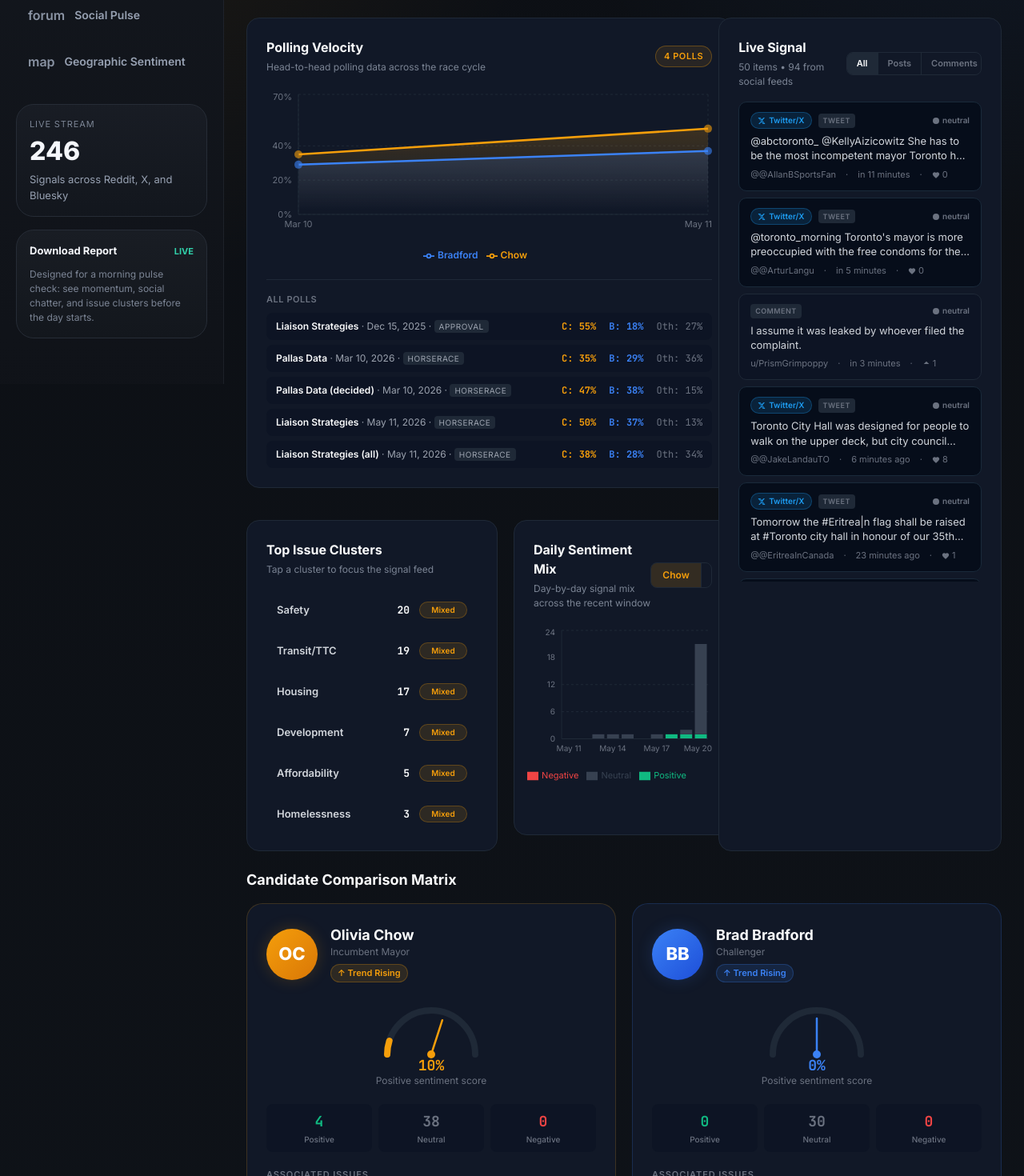
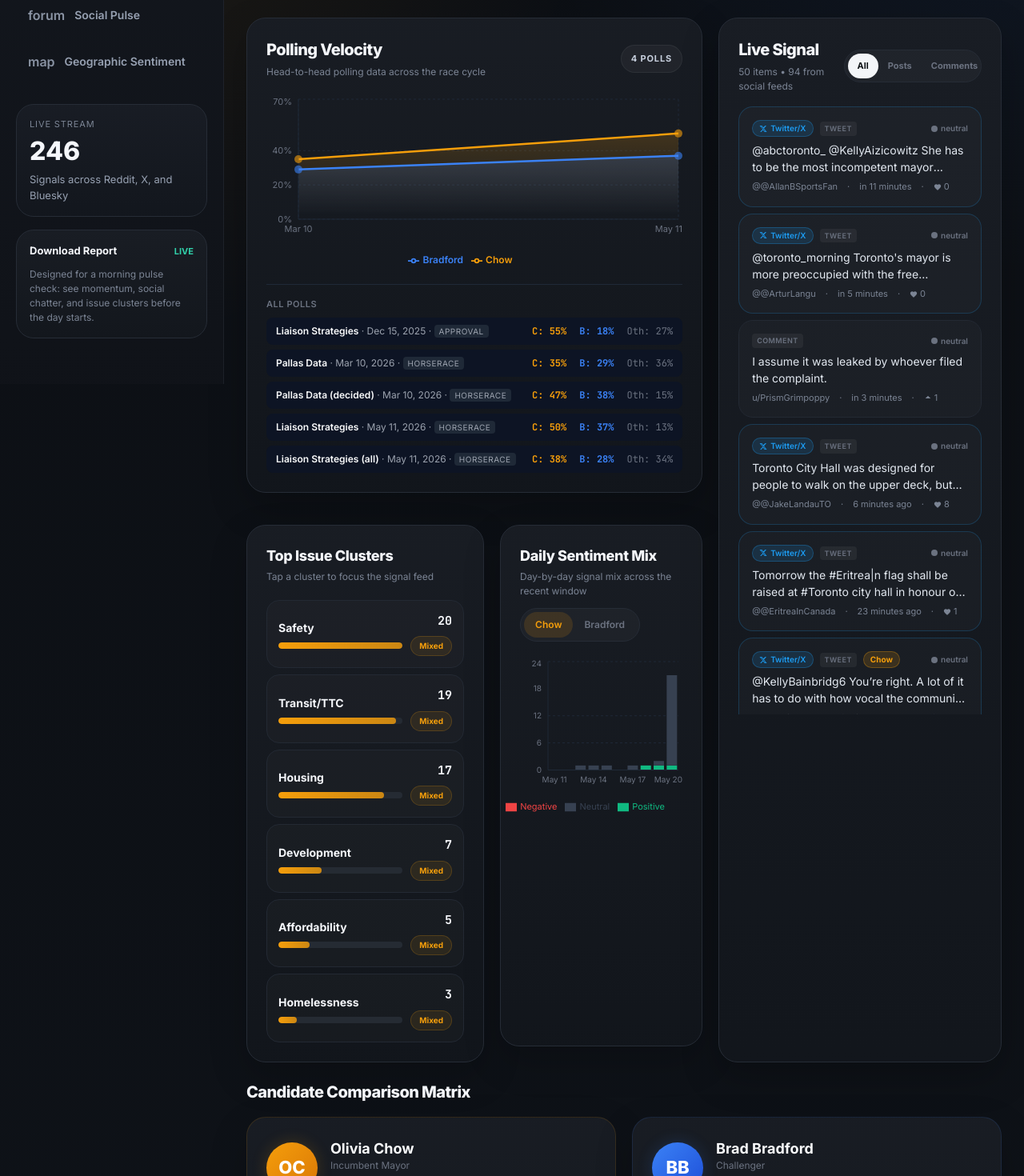
Before and after one commit to sashbot85/toronto-pulse, a Next.js app: page / in a window 1280 px wide. Shown: the part 320-1790 px from the top of the page at 80% size. Built offline with nearby package versions, Linux system fonts and the light colour scheme.

Commit message:
Port dashboard visuals closer to Stitch design

```diff
--- a/src/components/CandidateCards.tsx
+++ b/src/components/CandidateCards.tsx
@@ -105,12 +105,13 @@ function CandidateCard({
     <div
       className="card-hover"
       style={{
-        background: '#111827',
-        border: `1px solid ${color}30`,
-        borderRadius: '20px',
+        background: 'linear-gradient(180deg, rgba(25,29,36,0.98), rgba(18,22,28,0.98))',
+        border: `1px solid ${color}22`,
+        borderRadius: '24px',
         padding: '28px 24px',
         flex: 1,
         minWidth: 0,
+        boxShadow: '0 18px 48px rgba(0,0,0,0.18)',
       }}
     >
       {/* Avatar */}
@@ -257,7 +258,7 @@ export default function CandidateCards({ sentiment, loading }: CandidateCardsPro
 
   return (
     <div style={{ marginBottom: '24px' }}>
-      <h2 style={{ fontSize: '18px', fontWeight: 700, color: '#f9fafb', marginBottom: '16px' }}>
+      <h2 style={{ fontSize: '20px', fontWeight: 800, color: '#f5f7fb', marginBottom: '16px', letterSpacing: '-0.03em' }}>
         Candidate Comparison Matrix
       </h2>
       <div style={{ display: 'flex', gap: '20px', flexWrap: 'wrap' }}>
--- a/src/components/GeoSentiment.tsx
+++ b/src/components/GeoSentiment.tsx
@@ -24,13 +24,14 @@ export default function GeoSentiment({ sentiment, loading }: GeoSentimentProps)
 
   return (
     <div style={{
-      background: '#111827',
-      border: '1px solid #1f2937',
-      borderRadius: '16px',
+      background: 'linear-gradient(180deg, rgba(25,29,36,0.98), rgba(18,22,28,0.98))',
+      border: '1px solid #262c36',
+      borderRadius: '24px',
       padding: '24px',
+      boxShadow: '0 18px 48px rgba(0,0,0,0.18)',
     }}>
       <div style={{ marginBottom: '20px' }}>
-        <h2 style={{ margin: 0, fontSize: '16px', fontWeight: 700, color: '#f9fafb' }}>
+        <h2 style={{ margin: 0, fontSize: '20px', fontWeight: 800, color: '#f5f7fb', letterSpacing: '-0.03em' }}>
           Geographic Sentiment Map
         </h2>
         <p style={{ margin: '4px 0 0', fontSize: '12px', color: '#7b8494' }}>
--- a/src/components/IssueTracker.tsx
+++ b/src/components/IssueTracker.tsx
@@ -27,14 +27,15 @@ export default function IssueTracker({ sentiment, loading, onSelectIssue, select
 
   return (
     <div style={{
-      background: '#111827',
-      border: '1px solid #1f2937',
-      borderRadius: '16px',
+      background: 'linear-gradient(180deg, rgba(25,29,36,0.98), rgba(18,22,28,0.98))',
+      border: '1px solid #262c36',
+      borderRadius: '24px',
       padding: '24px',
+      boxShadow: '0 18px 48px rgba(0,0,0,0.18)',
     }}>
       <div style={{ display: 'flex', alignItems: 'center', justifyContent: 'space-between', marginBottom: '20px' }}>
         <div>
-          <h2 style={{ margin: 0, fontSize: '16px', fontWeight: 700, color: '#f9fafb' }}>
+          <h2 style={{ margin: 0, fontSize: '18px', fontWeight: 800, color: '#f5f7fb', letterSpacing: '-0.02em' }}>
             Top Issue Clusters
           </h2>
           <p style={{ margin: '4px 0 0', fontSize: '12px', color: '#7b8494' }}>
@@ -81,54 +82,49 @@ export default function IssueTracker({ sentiment, loading, onSelectIssue, select
                 key={issue.name}
                 onClick={() => onSelectIssue(isSelected ? null : issue.name)}
                 style={{
-                  display: 'flex',
+                  display: 'grid',
+                  gridTemplateColumns: '1fr auto',
                   alignItems: 'center',
-                  gap: '12px',
-                  padding: '10px 12px',
-                  background: isSelected ? '#1f2937' : 'transparent',
-                  border: `1px solid ${isSelected ? '#374151' : 'transparent'}`,
-                  borderRadius: '10px',
+                  gap: '10px',
+                  padding: '14px 14px',
+                  background: isSelected ? 'rgba(255,255,255,0.05)' : 'rgba(255,255,255,0.02)',
+                  border: `1px solid ${isSelected ? '#3a4352' : '#232933'}`,
+                  borderRadius: '16px',
                   cursor: 'pointer',
                   width: '100%',
                   textAlign: 'left',
                   transition: 'all 0.15s ease',
                 }}
               >
-                {/* Issue name */}
-                <div style={{ width: '110px', fontSize: '13px', fontWeight: 600, color: '#d1d5db', flexShrink: 0 }}>
+                <div>
+                  <div style={{ fontSize: '14px', fontWeight: 700, color: '#f5f7fb', marginBottom: '8px' }}>
                     {issue.name}
                   </div>
-
-                {/* Bar */}
-                <div style={{ flex: 1, height: '6px', background: '#1f2937', borderRadius: '3px', overflow: 'hidden' }}>
+                  <div style={{ height: '8px', background: '#252b33', borderRadius: '999px', overflow: 'hidden' }}>
                     <div style={{
                       height: '100%',
                       width: `${pct}%`,
-                    background: color,
-                    borderRadius: '3px',
+                      background: `linear-gradient(90deg, ${color}, ${color}cc)`,
+                      borderRadius: '999px',
                       transition: 'width 0.5s ease',
                     }} />
                   </div>
-
-                {/* Count */}
-                <div className="font-mono-num" style={{ width: '32px', fontSize: '13px', fontWeight: 700, color: '#f9fafb', textAlign: 'right', flexShrink: 0 }}>
-                  {issue.count}
                 </div>
-
-                {/* Sentiment pill */}
+                <div style={{ display: 'grid', justifyItems: 'end', gap: '8px' }}>
+                  <div className="font-mono-num" style={{ fontSize: '15px', fontWeight: 800, color: '#f5f7fb' }}>
+                    {issue.count.toLocaleString()}
+                  </div>
                   <div style={{
-                  padding: '2px 8px',
-                  borderRadius: '20px',
-                  background: `${color}20`,
-                  border: `1px solid ${color}40`,
+                    padding: '4px 10px',
+                    borderRadius: '999px',
+                    background: `${color}18`,
+                    border: `1px solid ${color}33`,
                     fontSize: '10px',
-                  fontWeight: 600,
+                    fontWeight: 700,
                     color,
-                  width: '60px',
-                  textAlign: 'center',
-                  flexShrink: 0,
                   }}>
                     {getSentimentLabel(issue.sentiment)}
+                  </div>
                 </div>
               </button>
             );
--- a/src/components/LiveFeed.tsx
+++ b/src/components/LiveFeed.tsx
@@ -70,18 +70,19 @@ export default function LiveFeed({ items, loading, issueFilter }: LiveFeedProps)
 
   return (
     <div style={{
-      background: '#111827',
-      border: '1px solid #1f2937',
-      borderRadius: '16px',
+      background: 'linear-gradient(180deg, rgba(25,29,36,0.98), rgba(18,22,28,0.98))',
+      border: '1px solid #262c36',
+      borderRadius: '24px',
       padding: '24px',
       display: 'flex',
       flexDirection: 'column',
       height: '100%',
+      boxShadow: '0 18px 48px rgba(0,0,0,0.22)',
     }}>
       {/* Header */}
       <div style={{ display: 'flex', alignItems: 'center', justifyContent: 'space-between', marginBottom: '16px' }}>
         <div>
-          <h2 style={{ margin: 0, fontSize: '16px', fontWeight: 700, color: '#f9fafb' }}>
+          <h2 style={{ margin: 0, fontSize: '20px', fontWeight: 800, color: '#f5f7fb', letterSpacing: '-0.03em' }}>
             Live Signal
             {issueFilter && (
               <span style={{ marginLeft: '8px', fontSize: '12px', color: '#f59e0b', fontWeight: 600 }}>
@@ -95,20 +96,20 @@ export default function LiveFeed({ items, loading, issueFilter }: LiveFeedProps)
           </p>
         </div>
         {/* Source filter tabs */}
-        <div style={{ display: 'flex', borderRadius: '8px', overflow: 'hidden', border: '1px solid #1f2937' }}>
+        <div style={{ display: 'flex', borderRadius: '999px', overflow: 'hidden', border: '1px solid #262c36', background: 'rgba(255,255,255,0.03)', padding: '4px' }}>
           {(['all', 'posts', 'comments', 'x'] as const).map((t, i, arr) => (
             <button
               key={t}
               onClick={() => setTab(t)}
               style={{
-                padding: '5px 12px',
+                padding: '7px 12px',
                 fontSize: '11px',
-                fontWeight: 600,
+                fontWeight: 700,
                 cursor: 'pointer',
-                background: tab === t ? '#1f2937' : 'transparent',
-                color: tab === t ? (t === 'x' ? '#1d9bf0' : '#f9fafb') : '#6b7280',
+                background: tab === t ? '#f3f5f8' : 'transparent',
+                color: tab === t ? '#101418' : '#6b7280',
                 border: 'none',
-                borderRight: i < arr.length - 1 ? '1px solid #1f2937' : 'none',
+                borderRadius: '999px',
                 textTransform: 'capitalize',
                 transition: 'all 0.2s ease',
                 display: 'flex',
@@ -132,7 +133,7 @@ export default function LiveFeed({ items, loading, issueFilter }: LiveFeedProps)
         className="feed-scroll"
         style={{
           overflowY: 'auto',
-          maxHeight: '600px',
+          maxHeight: '760px',
           display: 'flex',
           flexDirection: 'column',
           gap: '8px',
@@ -169,21 +170,21 @@ export default function LiveFeed({ items, loading, issueFilter }: LiveFeedProps)
                 rel="noopener noreferrer"
                 style={{
                   display: 'block',
-                  padding: '12px 14px',
-                  background: isTwitter ? '#060d1a' : '#0d1424',
-                  borderRadius: '10px',
-                  border: `1px solid ${isTwitter ? '#1a2a3a' : '#1f2937'}`,
+                  padding: '16px',
+                  background: 'rgba(255,255,255,0.025)',
+                  borderRadius: '18px',
+                  border: `1px solid ${isTwitter ? 'rgba(29,155,240,0.22)' : '#232933'}`,
                   textDecoration: 'none',
                   transition: 'all 0.15s ease',
                   cursor: 'pointer',
                 }}
                 onMouseEnter={e => {
-                  (e.currentTarget as HTMLElement).style.borderColor = isTwitter ? '#1d9bf040' : '#374151';
-                  (e.currentTarget as HTMLElement).style.background = isTwitter ? '#0a1628' : '#111827';
+                  (e.currentTarget as HTMLElement).style.borderColor = isTwitter ? 'rgba(29,155,240,0.45)' : '#3a4352';
+                  (e.currentTarget as HTMLElement).style.background = 'rgba(255,255,255,0.045)';
                 }}
                 onMouseLeave={e => {
-                  (e.currentTarget as HTMLElement).style.borderColor = isTwitter ? '#1a2a3a' : '#1f2937';
-                  (e.currentTarget as HTMLElement).style.background = isTwitter ? '#060d1a' : '#0d1424';
+                  (e.currentTarget as HTMLElement).style.borderColor = isTwitter ? 'rgba(29,155,240,0.22)' : '#232933';
+                  (e.currentTarget as HTMLElement).style.background = 'rgba(255,255,255,0.025)';
                 }}
               >
                 {/* Top row */}
@@ -209,8 +210,8 @@ export default function LiveFeed({ items, loading, issueFilter }: LiveFeedProps)
                     <span style={{
                       padding: '2px 8px',
                       borderRadius: '12px',
-                      background: `${subredditColor}20`,
-                      border: `1px solid ${subredditColor}40`,
+                      background: `${subredditColor}16`,
+                      border: `1px solid ${subredditColor}2d`,
                       fontSize: '10px',
                       fontWeight: 600,
                       color: subredditColor,
@@ -223,7 +224,7 @@ export default function LiveFeed({ items, loading, issueFilter }: LiveFeedProps)
                   <span style={{
                     padding: '2px 6px',
                     borderRadius: '4px',
-                    background: '#1f2937',
+                    background: 'rgba(255,255,255,0.05)',
                     fontSize: '9px',
                     fontWeight: 600,
                     color: '#6b7280',
@@ -276,9 +277,9 @@ export default function LiveFeed({ items, loading, issueFilter }: LiveFeedProps)
 
                 {/* Text */}
                 <div style={{
-                  fontSize: '13px',
-                  color: '#d1d5db',
-                  lineHeight: 1.4,
+                  fontSize: '14px',
+                  color: '#e2e8f0',
+                  lineHeight: 1.5,
                   display: '-webkit-box',
                   WebkitLineClamp: 2,
                   WebkitBoxOrient: 'vertical',
@@ -294,7 +295,7 @@ export default function LiveFeed({ items, loading, issueFilter }: LiveFeedProps)
                   alignItems: 'center',
                   gap: '12px',
                   fontSize: '11px',
-                  color: '#6b7280',
+                  color: '#7b8494',
                 }}>
                   <span>{isTwitter ? `@${item.author}` : `u/${item.author}`}</span>
                   <span>·</span>
--- a/src/components/PollingChart.tsx
+++ b/src/components/PollingChart.tsx
@@ -69,15 +69,16 @@ export default function PollingChart({ polls, loading }: PollingChartProps) {
 
   return (
     <div style={{
-      background: '#111827',
-      border: '1px solid #1f2937',
-      borderRadius: '16px',
+      background: 'linear-gradient(180deg, rgba(25,29,36,0.98), rgba(18,22,28,0.98))',
+      border: '1px solid #262c36',
+      borderRadius: '24px',
       padding: '24px',
       marginBottom: '20px',
+      boxShadow: '0 18px 48px rgba(0,0,0,0.22)',
     }}>
-      <div style={{ display: 'flex', alignItems: 'center', justifyContent: 'space-between', marginBottom: '20px' }}>
+      <div style={{ display: 'flex', alignItems: 'center', justifyContent: 'space-between', marginBottom: '20px', gap: '12px', flexWrap: 'wrap' }}>
         <div>
-          <h2 style={{ margin: 0, fontSize: '16px', fontWeight: 700, color: '#f9fafb' }}>
+          <h2 style={{ margin: 0, fontSize: '20px', fontWeight: 800, color: '#f5f7fb', letterSpacing: '-0.03em' }}>
             Polling Velocity
           </h2>
           <p style={{ margin: '4px 0 0', fontSize: '12px', color: '#7b8494' }}>
@@ -85,14 +86,15 @@ export default function PollingChart({ polls, loading }: PollingChartProps) {
           </p>
         </div>
         <div style={{
-          padding: '4px 10px',
-          borderRadius: '20px',
-          background: 'rgba(245, 158, 11, 0.1)',
-          border: '1px solid rgba(245, 158, 11, 0.3)',
+          padding: '8px 12px',
+          borderRadius: '999px',
+          background: 'rgba(255,255,255,0.04)',
+          border: '1px solid rgba(255,255,255,0.06)',
           fontSize: '11px',
-          color: '#f59e0b',
-          fontWeight: 600,
-          letterSpacing: '0.05em',
+          color: '#c7cfdd',
+          fontWeight: 700,
+          letterSpacing: '0.08em',
+          textTransform: 'uppercase',
         }}>
           {polls.filter(p => p.type === 'horserace').length} POLLS
         </div>
--- a/src/components/SentimentChart.tsx
+++ b/src/components/SentimentChart.tsx
@@ -61,15 +61,16 @@ export default function SentimentChart({ sentiment, loading }: SentimentChartPro
 
   return (
     <div style={{
-      background: '#111827',
-      border: '1px solid #1f2937',
-      borderRadius: '16px',
+      background: 'linear-gradient(180deg, rgba(25,29,36,0.98), rgba(18,22,28,0.98))',
+      border: '1px solid #262c36',
+      borderRadius: '24px',
       padding: '24px',
       marginBottom: '20px',
+      boxShadow: '0 18px 48px rgba(0,0,0,0.18)',
     }}>
-      <div style={{ display: 'flex', alignItems: 'center', justifyContent: 'space-between', marginBottom: '20px' }}>
+      <div style={{ display: 'flex', alignItems: 'center', justifyContent: 'space-between', marginBottom: '20px', gap: '12px', flexWrap: 'wrap' }}>
         <div>
-          <h2 style={{ margin: 0, fontSize: '16px', fontWeight: 700, color: '#f9fafb' }}>
+          <h2 style={{ margin: 0, fontSize: '18px', fontWeight: 800, color: '#f5f7fb', letterSpacing: '-0.02em' }}>
             Daily Sentiment Mix
           </h2>
           <p style={{ margin: '4px 0 0', fontSize: '12px', color: '#7b8494' }}>
@@ -77,18 +78,18 @@ export default function SentimentChart({ sentiment, loading }: SentimentChartPro
           </p>
         </div>
         {/* Candidate toggle */}
-        <div style={{ display: 'flex', borderRadius: '8px', overflow: 'hidden', border: '1px solid #1f2937' }}>
+        <div style={{ display: 'flex', borderRadius: '999px', overflow: 'hidden', border: '1px solid #262c36', background: 'rgba(255,255,255,0.03)', padding: '4px' }}>
           <button
             onClick={() => setCandidate('chow')}
             style={{
-              padding: '6px 14px',
+              padding: '7px 14px',
               fontSize: '12px',
               fontWeight: 600,
               cursor: 'pointer',
-              background: candidate === 'chow' ? 'rgba(245, 158, 11, 0.15)' : 'transparent',
+              background: candidate === 'chow' ? 'rgba(245, 158, 11, 0.14)' : 'transparent',
               color: candidate === 'chow' ? '#f59e0b' : '#6b7280',
               border: 'none',
-              borderRight: '1px solid #1f2937',
+              borderRadius: '999px',
               transition: 'all 0.2s ease',
             }}
           >
@@ -97,13 +98,14 @@ export default function SentimentChart({ sentiment, loading }: SentimentChartPro
           <button
             onClick={() => setCandidate('bradford')}
             style={{
-              padding: '6px 14px',
+              padding: '7px 14px',
               fontSize: '12px',
               fontWeight: 600,
               cursor: 'pointer',
               background: candidate === 'bradford' ? 'rgba(59, 130, 246, 0.15)' : 'transparent',
               color: candidate === 'bradford' ? '#3b82f6' : '#6b7280',
               border: 'none',
+              borderRadius: '999px',
               transition: 'all 0.2s ease',
             }}
           >
```
Lines whose indentation alone changed are shown as unchanged.
